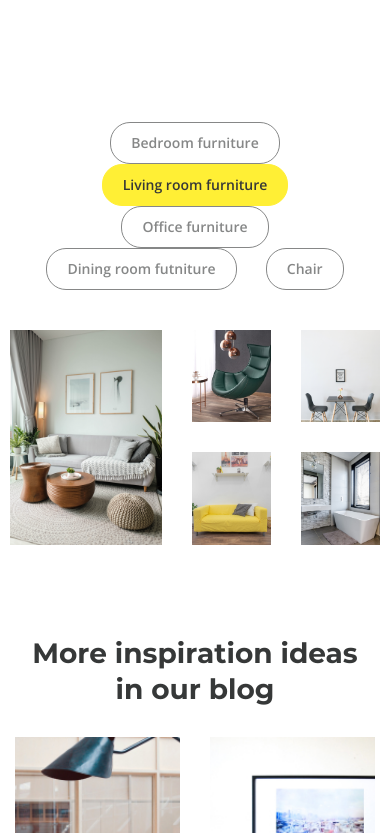
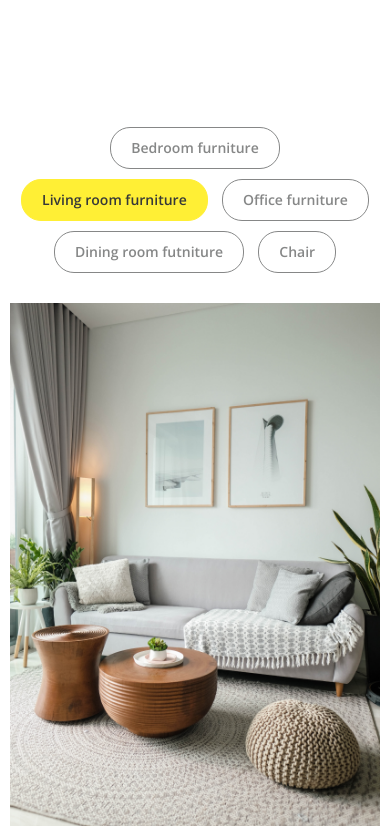
Before and after one commit to dev-rodion/desire-gulp, a website: page app/index.html in a window 390 px wide. Shown: the part 3900-4733 px from the top of the page. Drawn offline with Linux system fonts and the light colour scheme.

Commit message:
Adapted the .gallery section in index.html and gallery.html for mobile devices

```diff
--- a/app/scss/_media.scss
+++ b/app/scss/_media.scss
@@ -47,6 +47,17 @@
     grid-template-columns: repeat(4, 1fr);
     &__item:nth-child(5) {
       display: none;
+    }
+  }
+  .gallery {
+    &__items {
+      grid-gap: 15px;
+    }
+    &__buttons {
+      margin-bottom: 25px;
+    }
+    &__btn {
+      margin: 5px;
     }
   }
 }
@@ -179,6 +190,11 @@
     &__item--measurements {
       margin-left: auto;
       margin-right: auto;
+    }
+  }
+  .gallery {
+    &__items {
+      grid-gap: 10px;
     }
   }
 }
@@ -320,6 +336,24 @@
       display: none;
     }
   }
+  .gallery {
+    &__items {
+      grid-template-columns: repeat(2, 1fr);
+      grid-template-rows: repeat(auto, 350px);
+      grid-gap: 10px;
+    }
+    &__item {
+      grid-column: span 1;
+    }
+    &__item:nth-child(1) {
+      grid-column: span 2;
+      grid-row: span 2;
+    }
+    &__item:nth-child(6) {
+      grid-column: span 2;
+      grid-row: span 2;
+    }
+  }
 }
 // ==========
 
--- a/app/scss/style.scss
+++ b/app/scss/style.scss
@@ -539,10 +539,10 @@
   }
   &__buttons {
     text-align: center;
-    margin-bottom: 40px;
+    margin-bottom: 35px;
   }
   &__btn {
-    margin: 0 12.5px;
+    margin: 5px 12.5px;
     padding: 6px 20px;
     font-size: 14px;
     line-height: 28px;
```
Also changed, not shown: app/css/style.min.css.
